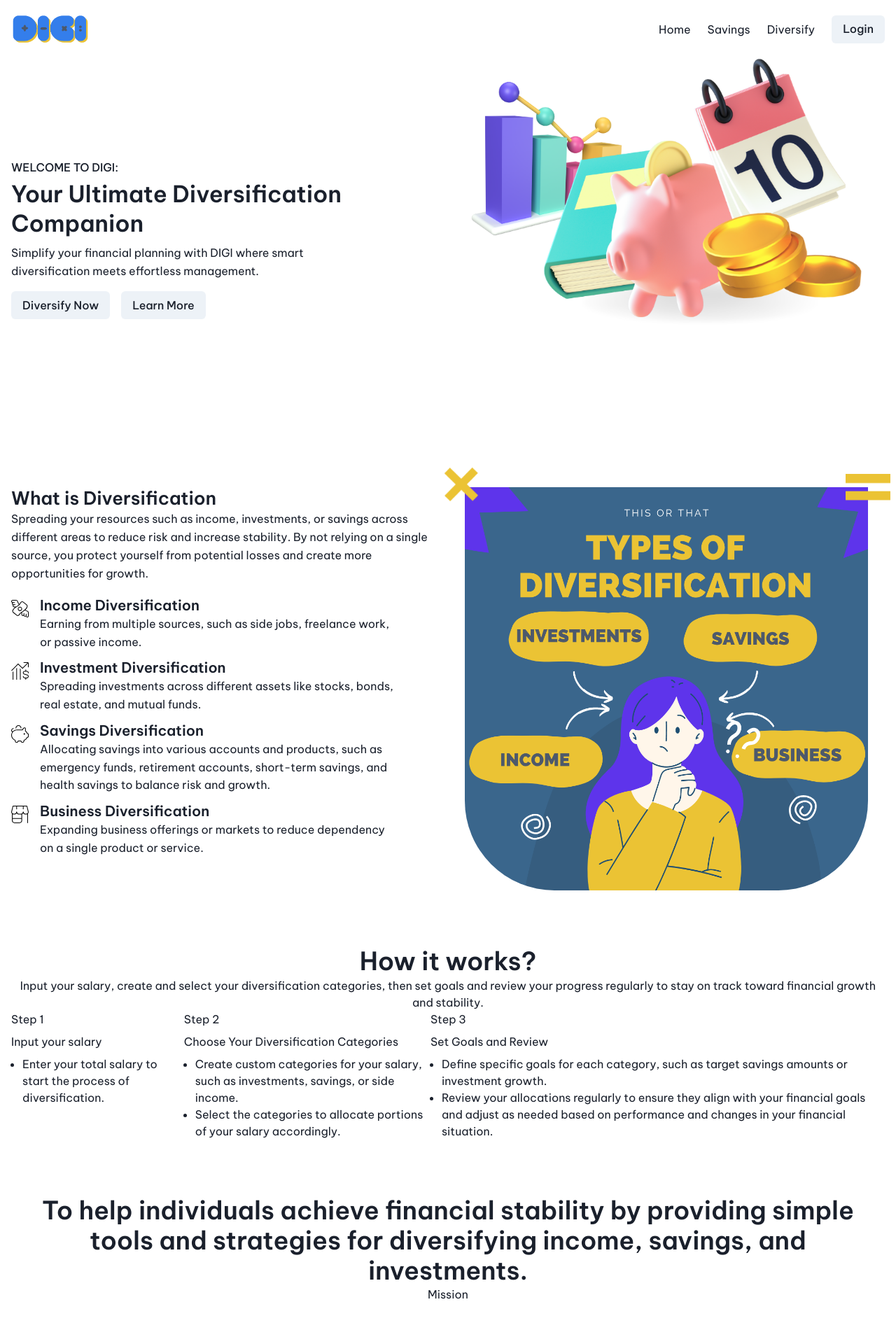
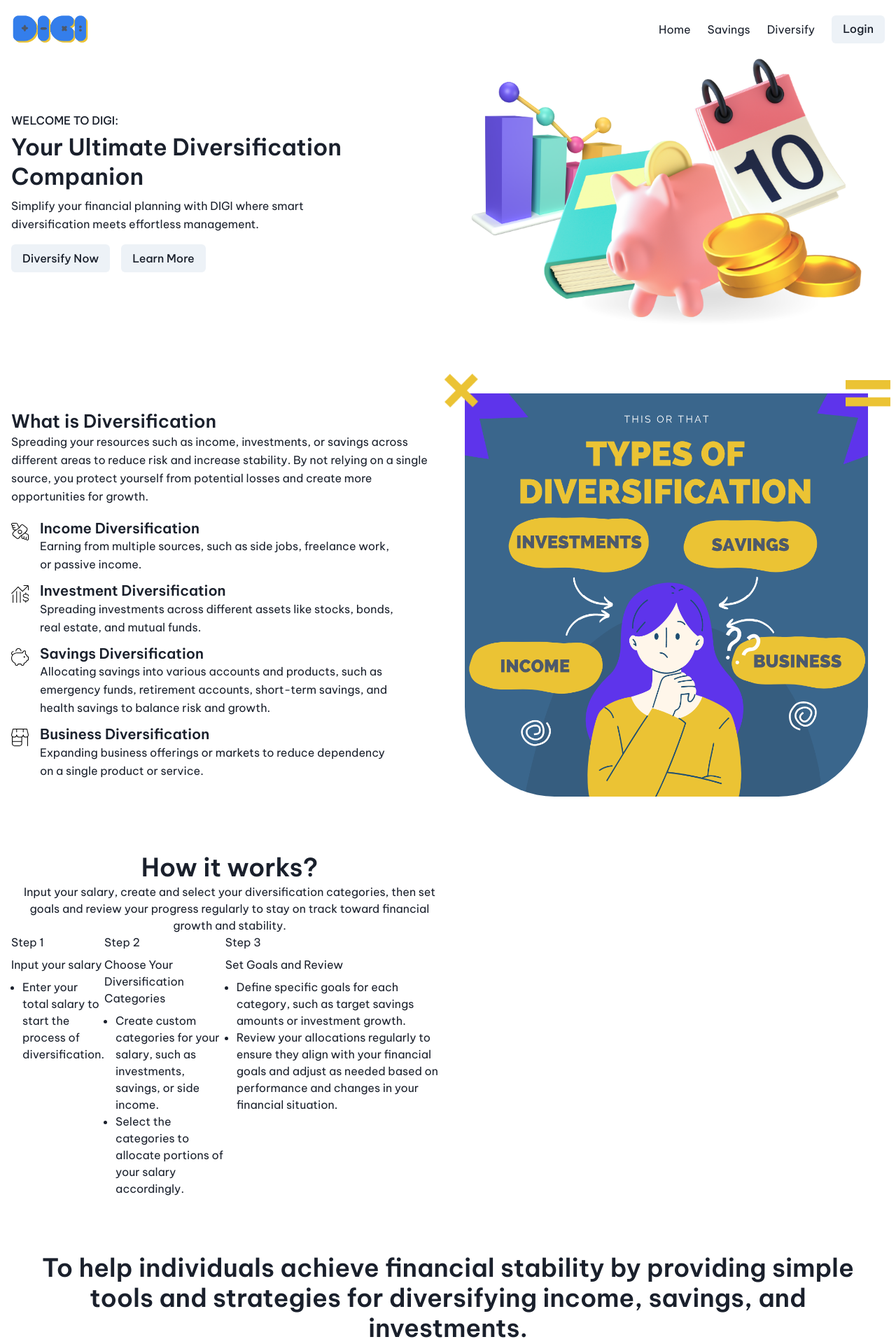
Before and after one commit to irefranscosme/digi, a Next.js app: page / in a window 1280 px wide. Shown: the top 1920 px of the page at 70% size. Built offline with nearby package versions, Linux system fonts and the light colour scheme.

Commit message:
mobile view layout

```diff
--- a/app/sections/footer.tsx
+++ b/app/sections/footer.tsx
@@ -12,7 +12,10 @@ import React from 'react';
 
 const Footer = () => {
     return (
-        <Stack>
+        <Stack
+            paddingBlock={['20', '20', '0']}
+            alignItems={['unset', 'unset', 'center']}
+        >
             <Box width="5em">
                 <Image src="/assets/digi.png" alt="digi.png" />
             </Box>
--- a/app/sections/hero.tsx
+++ b/app/sections/hero.tsx
@@ -20,14 +20,11 @@ const Hero = () => {
                 'repeat(1, 1fr)',
                 'repeat(2, 1fr)',
             ]}
+            paddingBlock={['20', '20', '0']}
+            alignItems={['unset', 'unset', 'center']}
         >
             <GridItem>
-                <Flex
-                    flexDirection="column"
-                    flexBasis="50%"
-                    paddingBlock="40"
-                    gap="4"
-                >
+                <Flex flexDirection="column" flexBasis="50%" gap="4">
                     <Flex flexDirection="column" gap="2">
                         <Flex gap="1" flexDirection="column">
                             <Text
--- a/app/sections/how.tsx
+++ b/app/sections/how.tsx
@@ -1,6 +1,8 @@
 import {
     Box,
     Flex,
+    Grid,
+    GridItem,
     Heading,
     ListItem,
     Stack,
@@ -11,15 +13,29 @@ import React from 'react';
 
 const How = () => {
     return (
+        <Grid
+            isolation="isolate"
+            position="relative"
+            templateColumns={[
+                'repeat(1, 1fr)',
+                'repeat(1, 1fr)',
+                'repeat(2, 1fr)',
+            ]}
+            justifyContent="space-between"
+            alignContent="space-between"
+            paddingBlock={['20', '20', '0']}
+            alignItems={['unset', 'unset', 'center']}
+        >
+            <GridItem>
                 <Flex isolation="isolate" flexDirection="column">
                     <Flex justifyContent="center" alignItems="center">
                         <Box>
                             <Heading textAlign="center">How it works?</Heading>
                             <Text textAlign="center">
                                 Input your salary, create and select your
-                        diversification categories, then set goals and review
-                        your progress regularly to stay on track toward
-                        financial growth and stability.
+                                diversification categories, then set goals and
+                                review your progress regularly to stay on track
+                                toward financial growth and stability.
                             </Text>
                         </Box>
                     </Flex>
@@ -30,8 +46,8 @@ const How = () => {
                             <UnorderedList>
                                 <ListItem>
                                     <Text>
-                                Enter your total salary to start the process of
-                                diversification.
+                                        Enter your total salary to start the
+                                        process of diversification.
                                     </Text>
                                 </ListItem>
                             </UnorderedList>
@@ -42,14 +58,15 @@ const How = () => {
                             <UnorderedList>
                                 <ListItem>
                                     <Text>
-                                Create custom categories for your salary, such
-                                as investments, savings, or side income.
+                                        Create custom categories for your
+                                        salary, such as investments, savings, or
+                                        side income.
                                     </Text>
                                 </ListItem>
                                 <ListItem>
                                     <Text>
-                                Select the categories to allocate portions of
-                                your salary accordingly.
+                                        Select the categories to allocate
+                                        portions of your salary accordingly.
                                     </Text>
                                 </ListItem>
                             </UnorderedList>
@@ -60,15 +77,17 @@ const How = () => {
                             <UnorderedList>
                                 <ListItem>
                                     <Text>
-                                Define specific goals for each category, such as
-                                target savings amounts or investment growth.
+                                        Define specific goals for each category,
+                                        such as target savings amounts or
+                                        investment growth.
                                     </Text>
                                 </ListItem>
                                 <ListItem>
                                     <Text>
-                                Review your allocations regularly to ensure they
-                                align with your financial goals and adjust as
-                                needed based on performance and changes in your
+                                        Review your allocations regularly to
+                                        ensure they align with your financial
+                                        goals and adjust as needed based on
+                                        performance and changes in your
                                         financial situation.
                                     </Text>
                                 </ListItem>
@@ -76,6 +95,8 @@ const How = () => {
                         </Stack>
                     </Flex>
                 </Flex>
+            </GridItem>
+        </Grid>
     );
 };
 
--- a/app/sections/mission.tsx
+++ b/app/sections/mission.tsx
@@ -3,7 +3,12 @@ import React from 'react';
 
 const Mission = () => {
     return (
-        <Flex isolation="isolate" flexDirection="column">
+        <Flex
+            isolation="isolate"
+            flexDirection="column"
+            paddingBlock={['20', '20', '0']}
+            alignItems={['unset', 'unset', 'center']}
+        >
             <Flex justifyContent="center" alignItems="center">
                 <Box>
                     <Heading textAlign="center">
--- a/app/sections/what.tsx
+++ b/app/sections/what.tsx
@@ -22,6 +22,8 @@ const What = () => {
             ]}
             justifyContent="space-between"
             alignContent="space-between"
+            paddingBlock={['20', '20', '0']}
+            alignItems={['unset', 'unset', 'center']}
         >
             <GridItem>
                 <Flex flexDirection="column" basis="50%" gap="4">
@@ -177,7 +179,6 @@ const What = () => {
             <GridItem
                 zIndex="-20"
                 position={['absolute', 'absolute', 'unset']}
-                top={['0', '0', 'auto']}
                 bottom={['0', '0', 'auto']}
                 left={['0', '0', 'auto']}
                 right={['0', '0', 'auto']}
```
Lines whose indentation alone changed are shown as unchanged.
